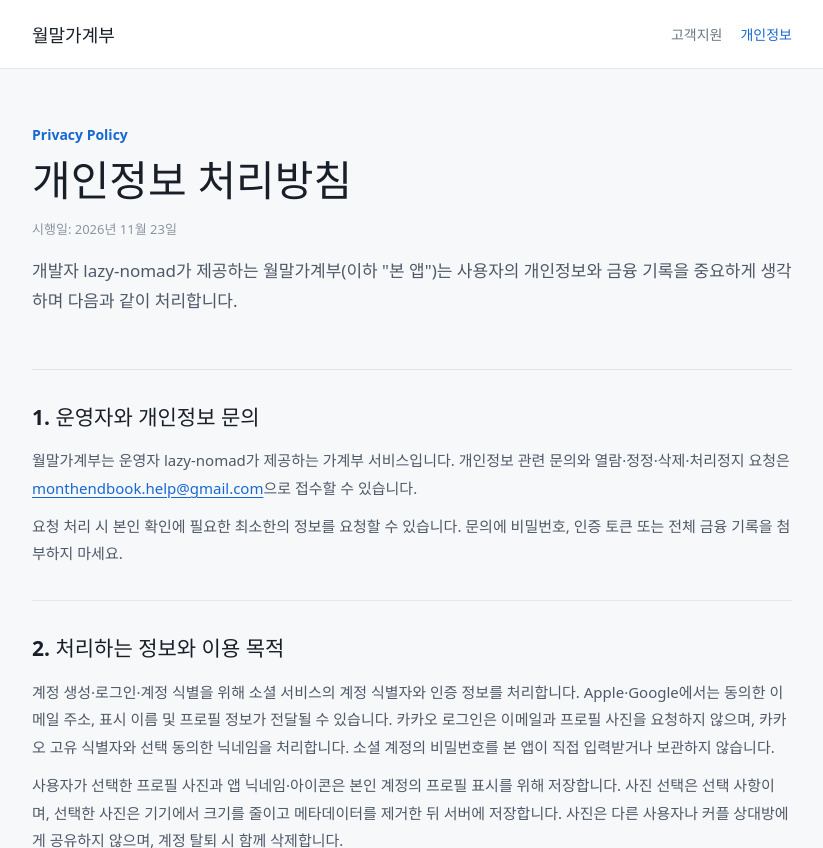
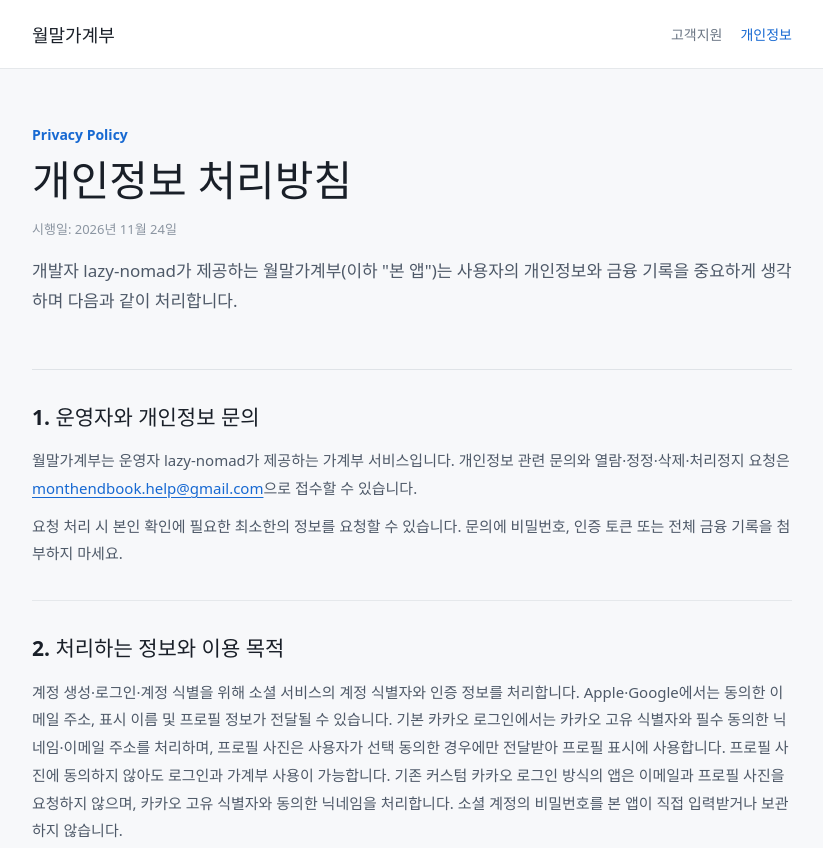
Before and after one commit to lazy-nomad/month-end-book-pages, a plain HTML site: page privacy.html in a window 1280 px wide. Shown: the top 848 px of the page, without its empty margins (228-1051 px from the left). Drawn offline with Linux system fonts and the light colour scheme.

Commit message:
Update privacy.html

```diff
--- a/privacy.html
+++ b/privacy.html
@@ -21,7 +21,7 @@
     <main class="page">
       <p class="eyebrow">Privacy Policy</p>
       <h1>개인정보 처리방침</h1>
-      <p class="meta">시행일: 2026년 11월 23일</p>
+      <p class="meta">시행일: 2026년 11월 24일</p>
       <p class="lead">
         개발자 lazy-nomad가 제공하는 월말가계부(이하 &quot;본 앱&quot;)는 사용자의 개인정보와 금융 기록을 중요하게 생각하며 다음과 같이 처리합니다.
       </p>
@@ -34,7 +34,7 @@
 
         <section>
           <h2>2. 처리하는 정보와 이용 목적</h2>
-          <p>계정 생성·로그인·계정 식별을 위해 소셜 서비스의 계정 식별자와 인증 정보를 처리합니다. Apple·Google에서는 동의한 이메일 주소, 표시 이름 및 프로필 정보가 전달될 수 있습니다. 카카오 로그인은 이메일과 프로필 사진을 요청하지 않으며, 카카오 고유 식별자와 선택 동의한 닉네임을 처리합니다. 소셜 계정의 비밀번호를 본 앱이 직접 입력받거나 보관하지 않습니다.</p>
+          <p>계정 생성·로그인·계정 식별을 위해 소셜 서비스의 계정 식별자와 인증 정보를 처리합니다. Apple·Google에서는 동의한 이메일 주소, 표시 이름 및 프로필 정보가 전달될 수 있습니다. 기본 카카오 로그인에서는 카카오 고유 식별자와 필수 동의한 닉네임·이메일 주소를 처리하며, 프로필 사진은 사용자가 선택 동의한 경우에만 전달받아 프로필 표시에 사용합니다. 프로필 사진에 동의하지 않아도 로그인과 가계부 사용이 가능합니다. 기존 커스텀 카카오 로그인 방식의 앱은 이메일과 프로필 사진을 요청하지 않으며, 카카오 고유 식별자와 동의한 닉네임을 처리합니다. 소셜 계정의 비밀번호를 본 앱이 직접 입력받거나 보관하지 않습니다.</p>
           <p>사용자가 선택한 프로필 사진과 앱 닉네임·아이콘은 본인 계정의 프로필 표시를 위해 저장합니다. 사진 선택은 선택 사항이며, 선택한 사진은 기기에서 크기를 줄이고 메타데이터를 제거한 뒤 서버에 저장합니다. 사진은 다른 사용자나 커플 상대방에게 공유하지 않으며, 계정 탈퇴 시 함께 삭제합니다.</p>
           <p>개인 가계부 저장·조회, 재무 요약·그래프 및 여러 기기에서 같은 기록을 이용할 수 있도록 사용자가 입력한 수입·지출·예산, 항목 이름, 자산·부채 잔액, 합계 제외 여부, 회고 내용과 작성 당시 재무 요약을 계정에 연결해 처리합니다.</p>
           <p>데일리 트래커는 직접 입력한 주제와 체크한 날짜를 계정에 연결하여 서버에 저장합니다. 커플 초대 및 연결을 위해 초대코드 해시·유효기간·참여 계정 식별자·연결 시각·선택한 가계부와 코드 시도 횟수를 처리합니다. 코드 시도 정보는 보안상 요청 제한에 사용하며 계정 탈퇴 시 삭제합니다.</p>
@@ -98,7 +98,7 @@
 
         <section>
           <h2>9. 방침의 변경</h2>
-          <p>이 방침은 2026년 11월 23일부터 적용합니다. 처리 목적·항목·보관 기간이나 이용자 권리에 영향을 주는 변경이 있으면 변경 내용과 적용일을 앱 또는 개인정보 처리방침 게시 페이지에서 안내하고, 법령상 동의가 필요한 변경은 별도의 절차를 진행합니다.</p>
+          <p>이 방침은 2026년 11월 24일부터 적용합니다. 처리 목적·항목·보관 기간이나 이용자 권리에 영향을 주는 변경이 있으면 변경 내용과 적용일을 앱 또는 개인정보 처리방침 게시 페이지에서 안내하고, 법령상 동의가 필요한 변경은 별도의 절차를 진행합니다.</p>
         </section>
       </div>
     </main>
```
